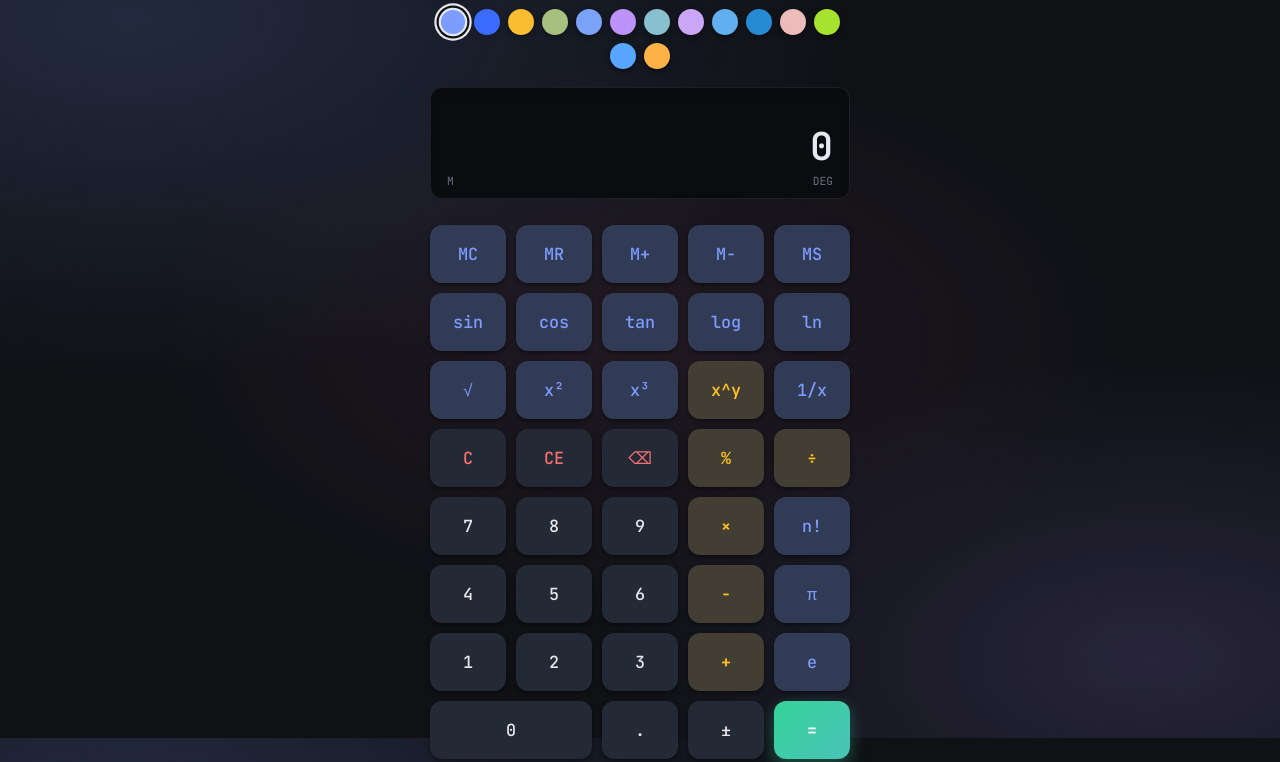
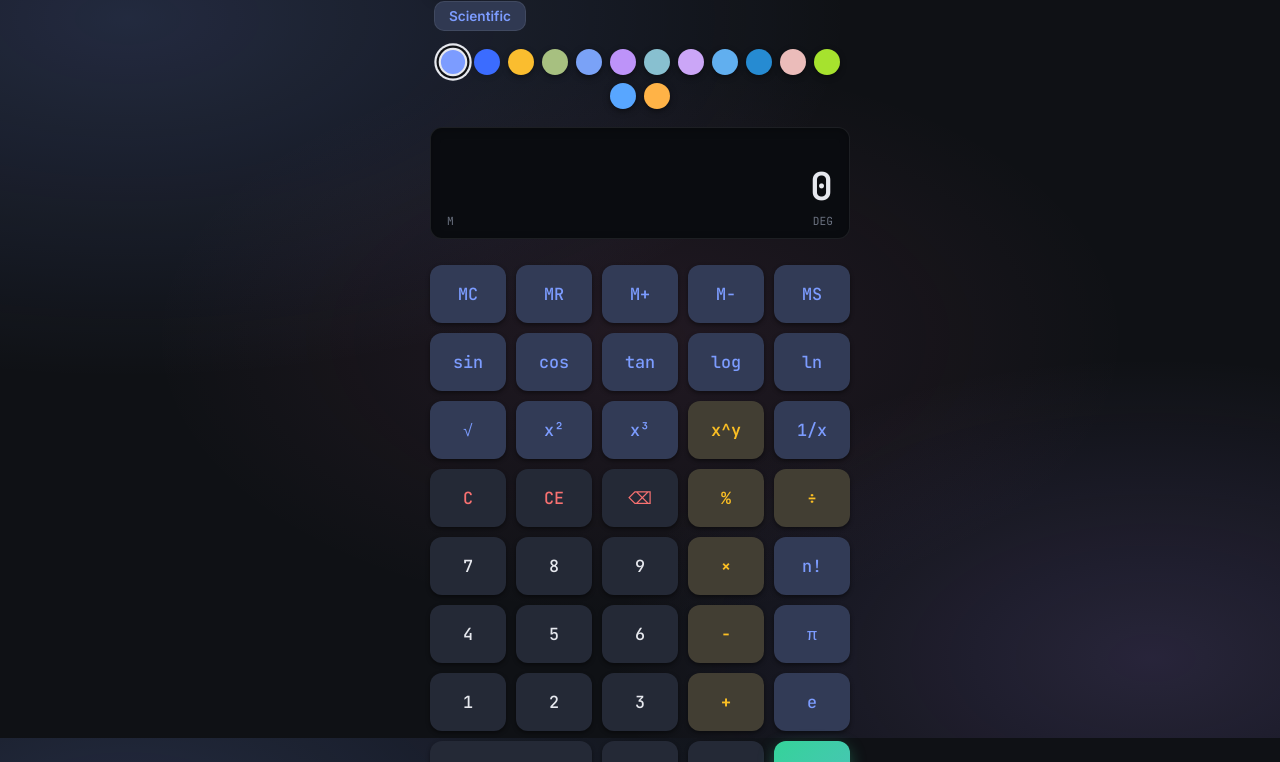
Before and after one commit to Mark44928/CalculaHTML, a website: page index.html in a window 1280 px wide. Shown: the part 62-824 px from the top of the page. Drawn offline with Linux system fonts and the light colour scheme.

Commit message:
Add Basic/Scientific calculator mode toggle

```diff
--- a/css/styles.css
+++ b/css/styles.css
@@ -491,6 +491,25 @@ body {
 .theme-select select:hover { border-color: var(--accent); }
 .theme-select select:focus { outline: none; border-color: var(--accent); box-shadow: 0 0 0 3px color-mix(in srgb, var(--accent) 25%, transparent); }
 
+.mode-btn {
+  background: color-mix(in srgb, var(--accent) 14%, var(--btn-bg));
+  color: var(--accent);
+  border: 1px solid var(--border);
+  padding: 6px 14px;
+  border-radius: 10px;
+  font-family: inherit;
+  font-size: .85rem;
+  font-weight: 600;
+  cursor: pointer;
+  transition: background var(--transition), color var(--transition);
+}
+.mode-btn:hover {
+  background: color-mix(in srgb, var(--accent) 24%, var(--btn-hover));
+  color: var(--accent-2);
+}
+.mode-btn.basic { color: var(--operator); background: color-mix(in srgb, var(--operator) 14%, var(--btn-bg)); }
+.mode-btn.basic:hover { background: color-mix(in srgb, var(--operator) 24%, var(--btn-hover)); }
+
 /* ---------- Calculator card ---------- */
 .calc {
   background: color-mix(in srgb, var(--surface) 75%, transparent);
--- a/index.html
+++ b/index.html
@@ -509,6 +509,25 @@ body {
 .theme-select select:hover { border-color: var(--accent); }
 .theme-select select:focus { outline: none; border-color: var(--accent); box-shadow: 0 0 0 3px color-mix(in srgb, var(--accent) 25%, transparent); }
 
+.mode-btn {
+  background: color-mix(in srgb, var(--accent) 14%, var(--btn-bg));
+  color: var(--accent);
+  border: 1px solid var(--border);
+  padding: 6px 14px;
+  border-radius: 10px;
+  font-family: inherit;
+  font-size: .85rem;
+  font-weight: 600;
+  cursor: pointer;
+  transition: background var(--transition), color var(--transition);
+}
+.mode-btn:hover {
+  background: color-mix(in srgb, var(--accent) 24%, var(--btn-hover));
+  color: var(--accent-2);
+}
+.mode-btn.basic { color: var(--operator); background: color-mix(in srgb, var(--operator) 14%, var(--btn-bg)); }
+.mode-btn.basic:hover { background: color-mix(in srgb, var(--operator) 24%, var(--btn-hover)); }
+
 /* ---------- Calculator card ---------- */
 .calc {
   background: color-mix(in srgb, var(--surface) 75%, transparent);
@@ -737,6 +756,7 @@ body {
           <option value="olddark">Old Dark</option>
         </select>
       </div>
+      <button id="modeToggle" class="mode-btn" data-mode="scientific" title="Toggle between Basic and Scientific mode">Scientific</button>
     </header>
 
     <div class="theme-swatches" id="themeSwatches" aria-label="Theme picker">
@@ -1088,6 +1108,29 @@ body {
     btn.addEventListener("click", () => handleAction(btn.dataset.action, btn));
   });
 
+  // Mark scientific/advanced buttons (hidden in Basic mode)
+  document.querySelectorAll('.btn[data-action="sci"], .btn[data-action="const"]').forEach(b => b.classList.add("sci-btn"));
+  const powerBtn = document.querySelector('.btn[data-action="op"][data-value="^"]');
+  if (powerBtn) powerBtn.classList.add("sci-btn");
+
+  let calcMode = "scientific"; // "scientific" | "basic"
+  const modeToggle = document.getElementById("modeToggle");
+  const sciButtons = document.querySelectorAll(".sci-btn");
+  function setMode(mode) {
+    calcMode = mode;
+    document.documentElement.setAttribute("data-mode", mode);
+    modeToggle.textContent = mode === "scientific" ? "Scientific" : "Basic";
+    modeToggle.classList.toggle("basic", mode === "basic");
+    sciButtons.forEach(b => {
+      b.style.display = mode === "basic" ? "none" : "";
+    });
+  }
+  modeToggle.addEventListener("click", () => setMode(calcMode === "scientific" ? "basic" : "scientific"));
+  try {
+    const savedMode = localStorage.getItem("calc-mode");
+    setMode(savedMode === "basic" ? "basic" : "scientific");
+  } catch (e) { setMode("scientific"); }
+
   function handleAction(action, btn) {
     if (!action) return;
     switch (action) {
```
Also changed, not shown: js/app.js (+23 -0 lines).
